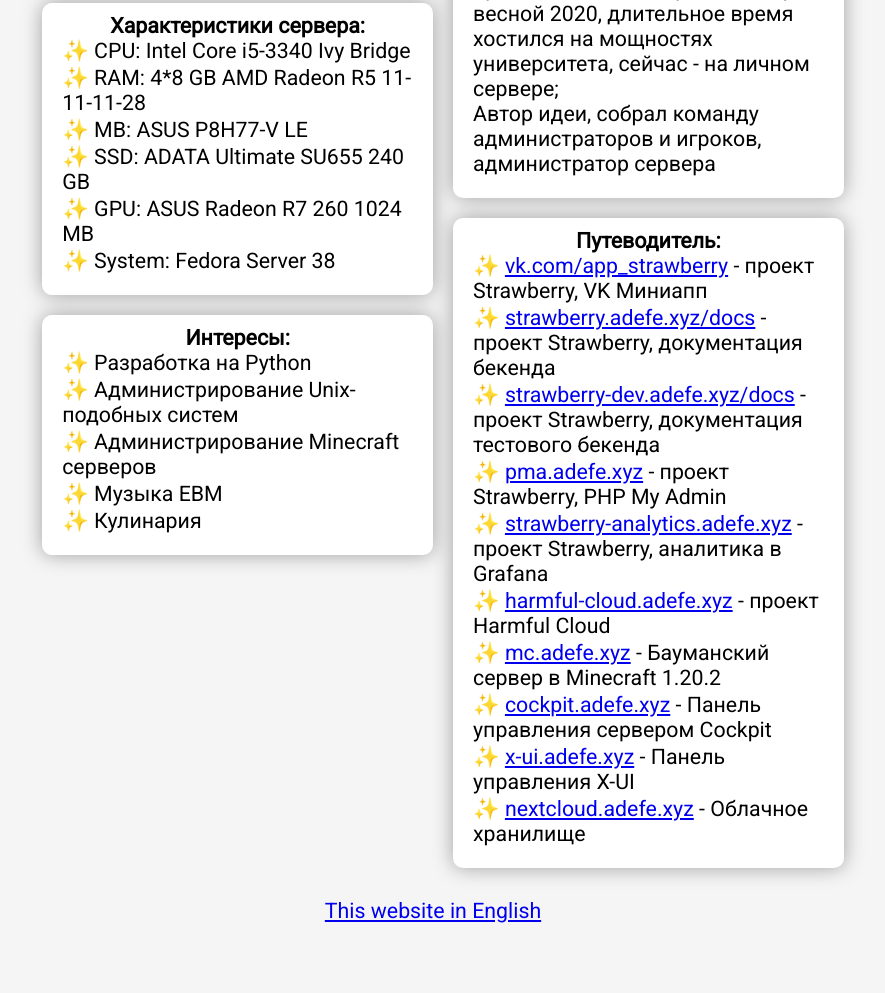
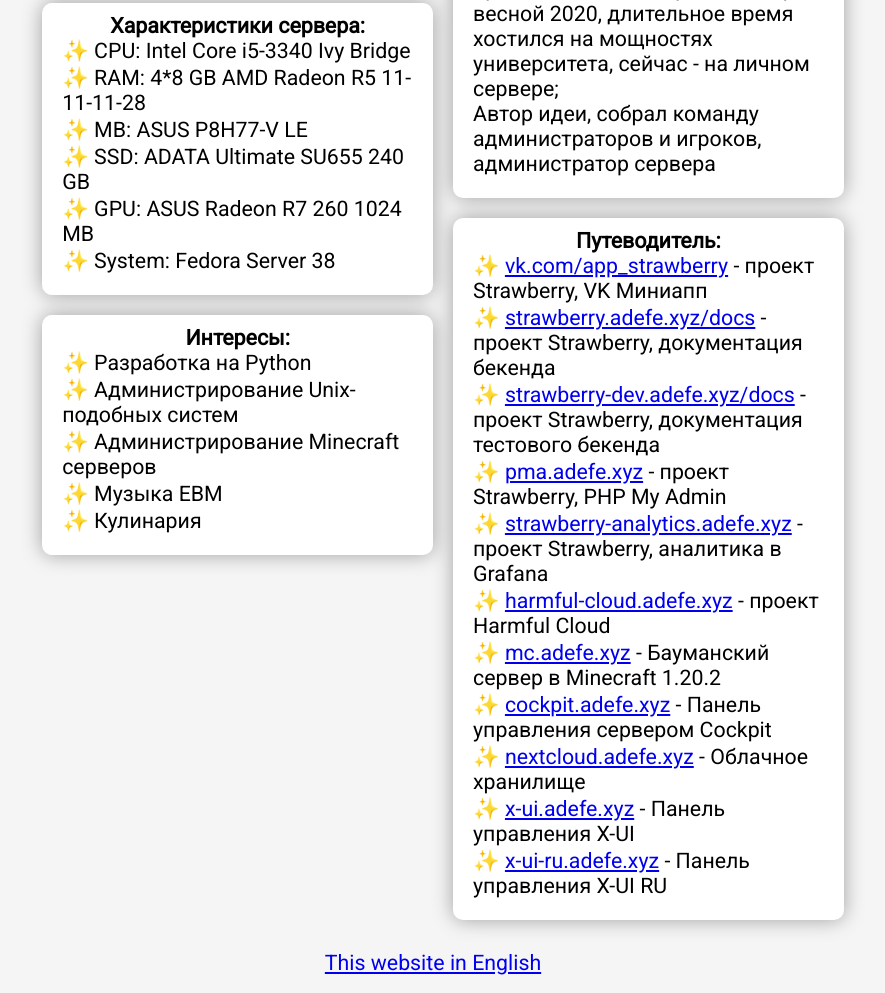
Before and after one commit to Adefey/Me, a plain HTML site: page index.html in a window 1280 px wide. Shown: the part 1465-2458 px from the top of the page, without its empty margins (207-1092 px from the left). Before the commit the page ends 2406 px from the top, so only its background shows below. Drawn offline with Linux system fonts and the light colour scheme.

Commit message:
add x-ui ru

```diff
--- a/index.html
+++ b/index.html
@@ -127,8 +127,9 @@
                             <li><a href="https://harmful-cloud.adefe.xyz">harmful-cloud.adefe.xyz</a> - проект Harmful Cloud</li>
                             <li><a href="https://mc.adefe.xyz">mc.adefe.xyz</a> - Бауманский сервер в Minecraft 1.20.2</li>
                             <li><a href="https://cockpit.adefe.xyz">cockpit.adefe.xyz</a> - Панель управления сервером Cockpit</li>
+                            <li><a href="https://nextcloud.adefe.xyz">nextcloud.adefe.xyz</a> - Облачное хранилище</li>
                             <li><a href="https://x-ui.adefe.xyz">x-ui.adefe.xyz</a> - Панель управления X-UI</li>
-                            <li><a href="https://nextcloud.adefe.xyz">nextcloud.adefe.xyz</a> - Облачное хранилище</li>
+                            <li><a href="https://x-ui-ru.adefe.xyz">x-ui-ru.adefe.xyz</a> - Панель управления X-UI RU</li>
                         </ul>
                     </div>
                 </div>
```
Also changed, not shown: index_en.html (+2 -1 lines).
